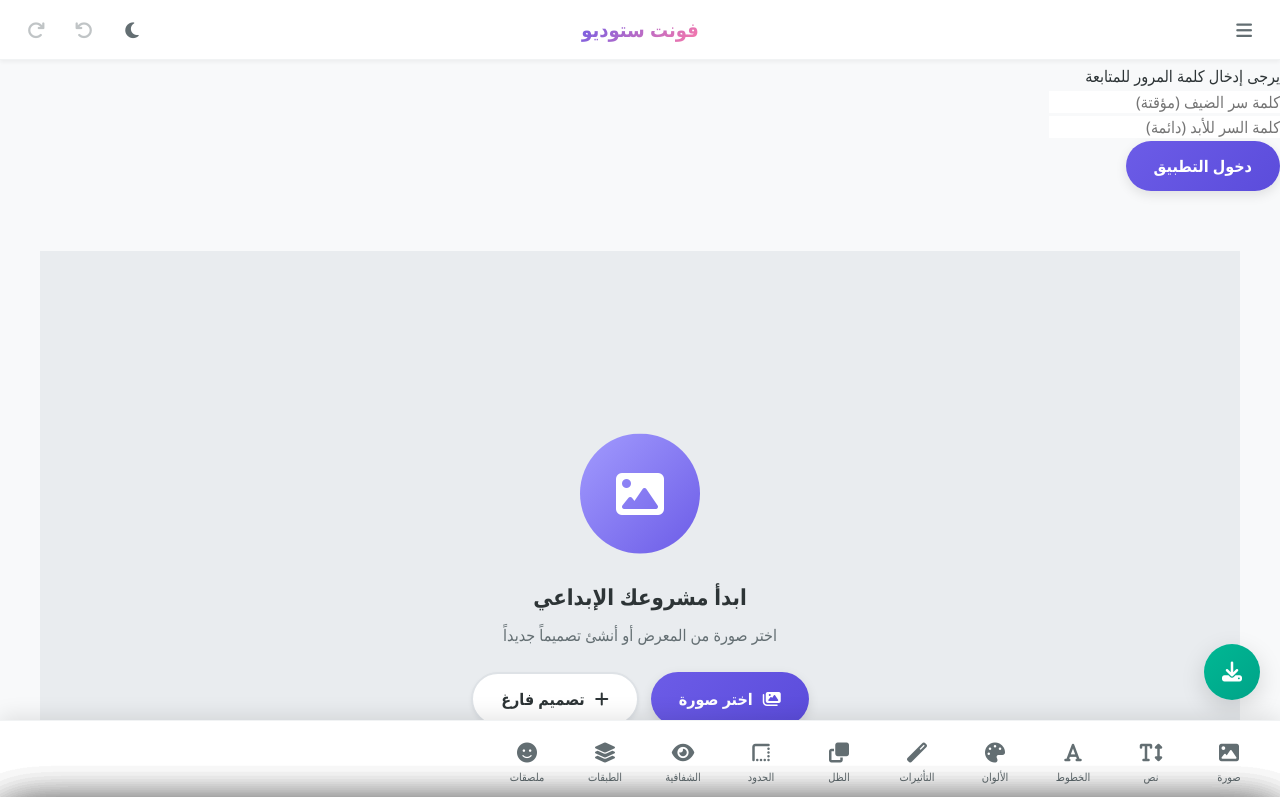
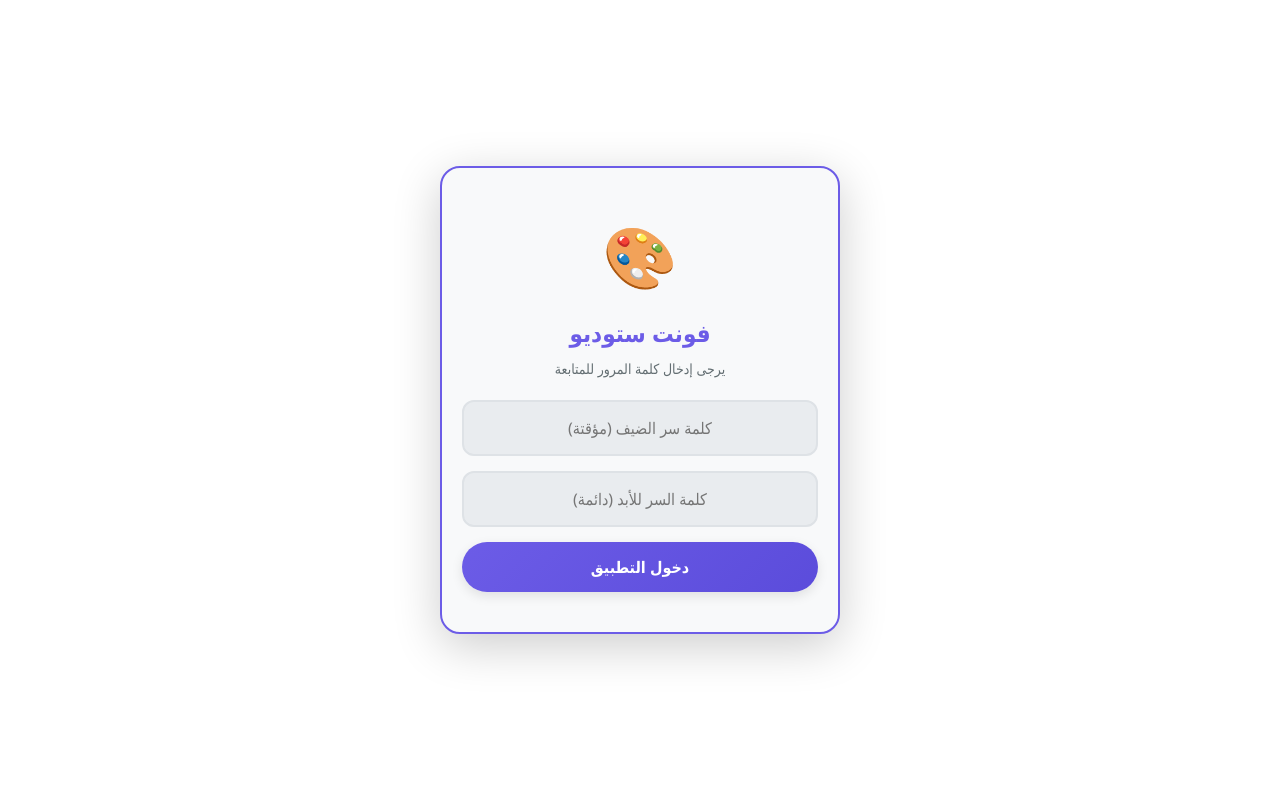
Before and after one commit to om0138om-creator/-., a website: page www/index.html in a window 1280 px wide. Shown: the top 797 px of the page. Drawn offline with Linux system fonts and the light colour scheme.

Commit message:
Update styles.css

```diff
--- a/www/styles.css
+++ b/www/styles.css
@@ -2389,3 +2389,95 @@ ul, ol {
     background: var(--primary-color);
     color: white;
 }
+
+
+/* 🚀 إصلاحات عمر سنجق: الأيقونات والسحب الناعم */
+.text-layer {
+    touch-action: none !important; /* السطر ده بيمنع تقطيع السحب نهائياً على الموبايل */
+    user-select: none !important;
+    -webkit-user-select: none !important;
+}
+
+.text-controls {
+    font-size: 16px !important; /* فصل حجم الأيقونات عن حجم النص */
+    line-height: 1 !important;
+}
+
+.text-control-btn {
+    width: 36px !important;
+    height: 36px !important;
+    min-width: 36px !important;
+    min-height: 36px !important;
+    padding: 0 !important;
+}
+
+.text-control-btn i {
+    font-size: 16px !important;
+}
+
+/* ============================================
+   🎨 شاشة تسجيل الدخول الخاصة بـ عمر
+   ============================================ */
+.login-overlay {
+    position: fixed;
+    inset: 0;
+    background: var(--bg-secondary);
+    z-index: 10000;
+    display: flex;
+    align-items: center;
+    justify-content: center;
+    backdrop-filter: blur(10px);
+}
+
+.login-box {
+    background: var(--bg-primary);
+    padding: 40px 20px;
+    border-radius: 20px;
+    box-shadow: var(--shadow-xl);
+    width: 90%;
+    max-width: 400px;
+    text-align: center;
+    border: 2px solid var(--primary-color);
+}
+
+.login-icon {
+    font-size: 60px;
+    margin-bottom: 10px;
+}
+
+.login-box h2 {
+    color: var(--primary-color);
+    margin-bottom: 5px;
+}
+
+.login-box p {
+    color: var(--text-secondary);
+    margin-bottom: 20px;
+    font-size: 14px;
+}
+
+.login-box .input-group {
+    margin-bottom: 15px;
+}
+
+.login-box input {
+    width: 100%;
+    padding: 15px;
+    border: 2px solid var(--border-color);
+    border-radius: 12px;
+    text-align: center;
+    font-size: 16px;
+    background: var(--bg-tertiary);
+    color: var(--text-primary);
+}
+
+.login-box input:focus {
+    border-color: var(--primary-color);
+    outline: none;
+}
+
+.login-box button {
+    width: 100%;
+    margin-top: 10px;
+    justify-content: center;
+}
```
